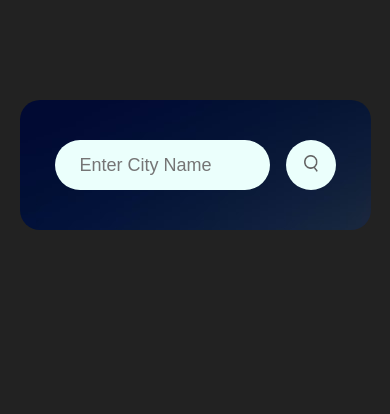
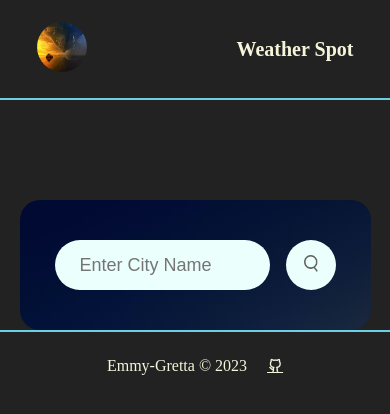
Before and after one commit to Emmy-Gretta/Odin-Weather-App, a plain HTML site: page index.html in a window 390 px wide. Drawn offline with nearby package versions, Linux system fonts and the light colour scheme.

Commit message:
Added the Header and the Footer

```diff
--- a/index.html
+++ b/index.html
@@ -3,10 +3,19 @@
 <head>
    <meta charset="UTF-8">
    <meta name="viewport" content="width=device-width, initial-scale=1.0">
+   <link rel="stylesheet" href="https://cdnjs.cloudflare.com/ajax/libs/remixicon/3.4.0/remixicon.css" integrity="sha512-Jp3oCtkKo8j/WRrHq2jrYMtJogclQybtR6+81arCLTO/TvWj3oaF4NkZQs2bTqWJ8An8L2MLKKfvsn3H8vZP1g==" crossorigin="anonymous" referrerpolicy="no-referrer" />
+   <link rel="stylesheet" href="https://cdnjs.cloudflare.com/ajax/libs/remixicon/3.4.0/remixicon.min.css" integrity="sha512-13RM4Q4wPLiDEFNxKQbZMoyM3qR3eIsTYoXy6hJlqWmPzFCBLyxG3LGx/48N+sTcLxvN3IoThkZYxo3yuaGSvw==" crossorigin="anonymous" referrerpolicy="no-referrer" />
    <link rel="stylesheet" href="style.css">
    <title>Document</title>
 </head>
 <body>
+   <div class="header">
+      <div class="logo">
+         <img src="images/logo2.jpeg" alt="Weather-logo">
+      </div>
+      <h1>Weather Spot</h1>
+   </div>
+   <div class="container">
       <div class="wrapper">
          <div class="search">
             <input type="text" placeholder="Enter City Name" spellcheck="false">
@@ -37,6 +46,13 @@
             </div>
          </div>
         </div>
+   </div>
+  <div class="footer">
+   <p>Emmy-Gretta &copy; 2023</p>
+   <div class="git-icon">
+      <a href="https://github.com/Emmy-Gretta" target="_blank"><i class="ri-github-line"></i></a>
+   </div>
+</div>
    <script src="script.js"></script>
 </body>
 </html>
--- a/style.css
+++ b/style.css
@@ -4,9 +4,13 @@
    box-sizing: border-box;
 }
 
-body{
+body {
    background: #222;
-}
+   display: flex;
+   flex-direction: column;
+   min-height: 100vh; /* Ensure the footer stays at the bottom of the viewport */
+   margin: 0;
+ }
 
 .wrapper{
    width: 90%;
@@ -18,6 +22,7 @@ body{
    border-radius: 20px;
    padding: 40px 35px;
    text-align: center;
+   flex: 1;
 }
 
 .search{
@@ -138,4 +143,72 @@ body{
       width: 50px;
       height: 50px;
    }
+
+   .header{
+      display: block;
+      align-items: center;
+      justify-content: center;
+   }
+
+   .header h1{
+      margin-right: 10px;
+      font-size: 20px;
+   }
+
+   .header img{
+      width: 45px;
+      height: 45px;
+      margin-left: 10px;
+   }
+
+   .footer{
+      position: sticky;
+      bottom: 0;
+      left: 0;
+      width: 100%;
+   }
+   .header{
+     top: 0;
+     left: 0;
+     width: 100%;
+   }
  }
+
+ .footer{
+   position: sticky;
+   bottom: 0;
+   display: flex;
+   background: #222;
+   color: beige;
+   left: 0;
+   width: 100%;
+   height: 70px;
+   align-items: center;
+   justify-content: center;
+   border-top: 2px solid #6cd0e4;
+}
+
+.footer a{
+   margin-left: 20px;
+   color: beige;
+}
+
+.header h1{
+   color: beige;
+   margin-left: 150px;
+}
+
+.header{
+   display: flex;
+   align-items: center;
+   justify-content: center;
+   border-bottom: 2px solid #6cd0e4;
+   height: 100px;
+   padding: 10px;
+}
+
+.logo img{
+   border-radius: 50%;
+   width: 50px;
+   height: 50px;
+}
```
Also changed, not shown: images/logo.jpeg (added), images/logo2.jpeg (added). Lines whose indentation alone changed are shown as unchanged.
